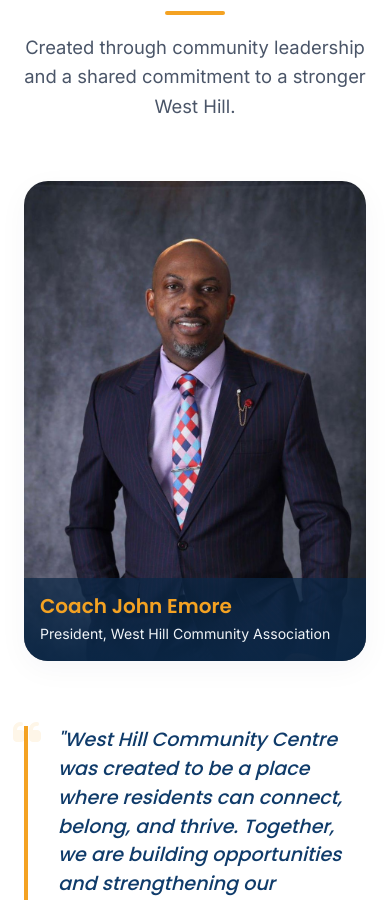
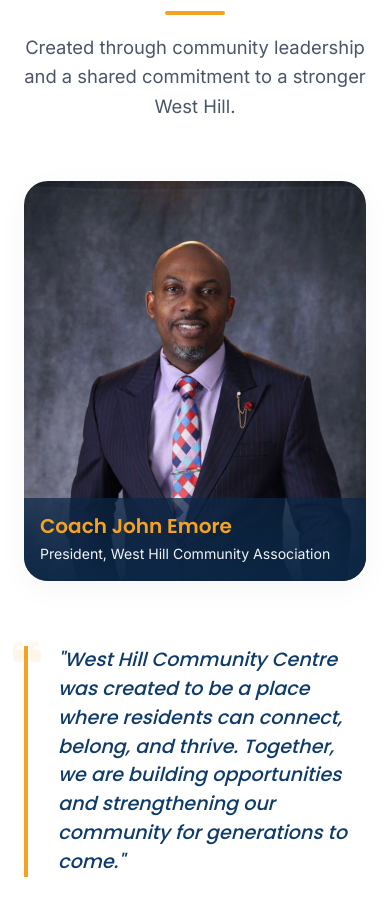
Before and after one commit to Joyce357/westhill-community-centre, a PHP site: page / in a window 390 px wide. Shown: the part 5281-6181 px from the top of the page. Run offline with PHP 8.4, Linux system fonts and the light colour scheme.

Commit message:
Optimize Coach John Emore portrait framing: increase height, set object-position to top, and adjust mobile styling

```diff
--- a/westhill-static/assets/css/style.css
+++ b/westhill-static/assets/css/style.css
@@ -1736,9 +1736,9 @@ footer {
 }
 .leadership-img {
     width: 100%;
-    height: auto;
-    max-height: 480px;
+    height: 540px;
     object-fit: cover;
+    object-position: center top;
 }
 .leadership-badge {
     position: absolute;
@@ -1993,4 +1993,7 @@ footer {
     .leadership-badge {
         padding: 16px;
     }
-}
+    .leadership-img {
+        height: 400px;
+    }
+}
```
